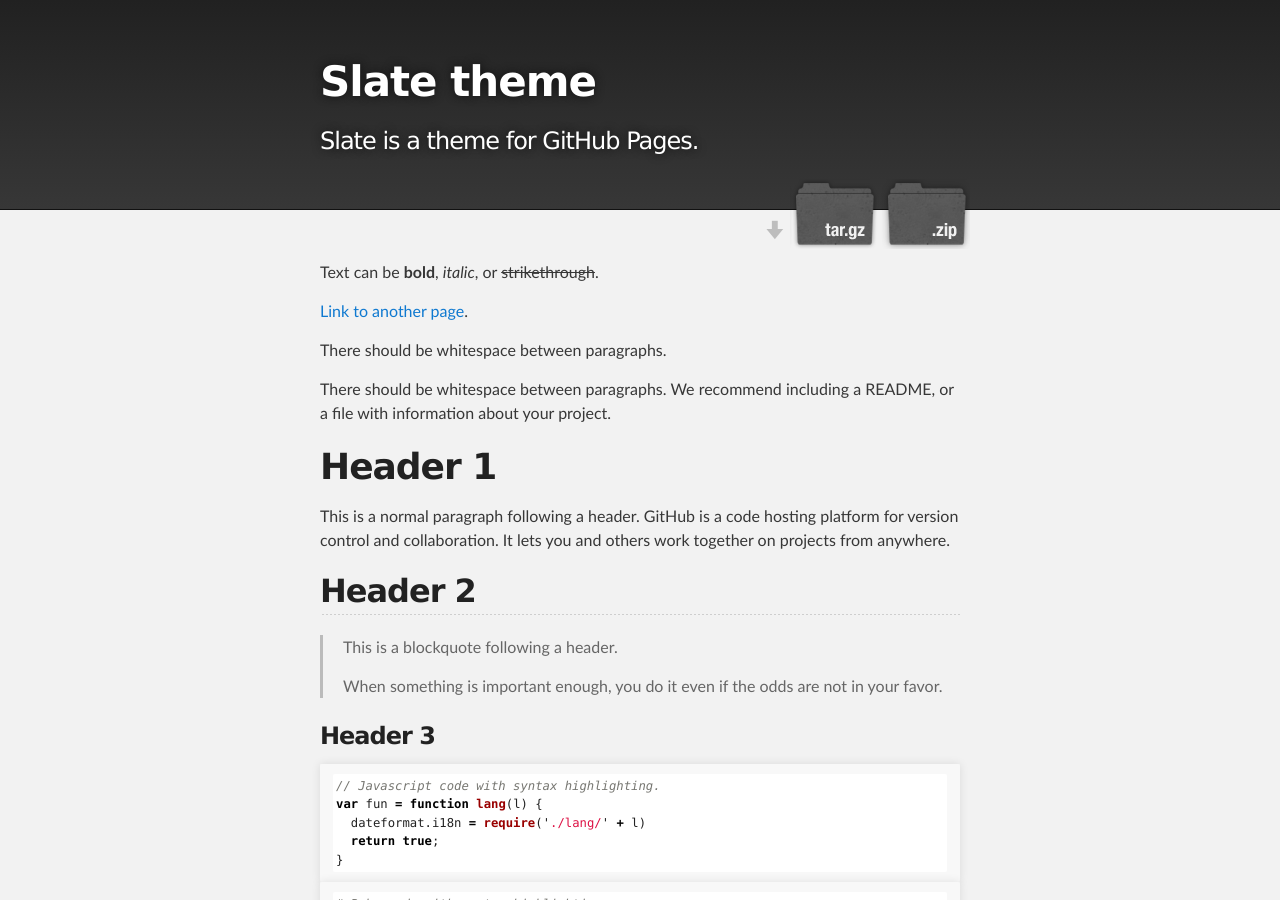
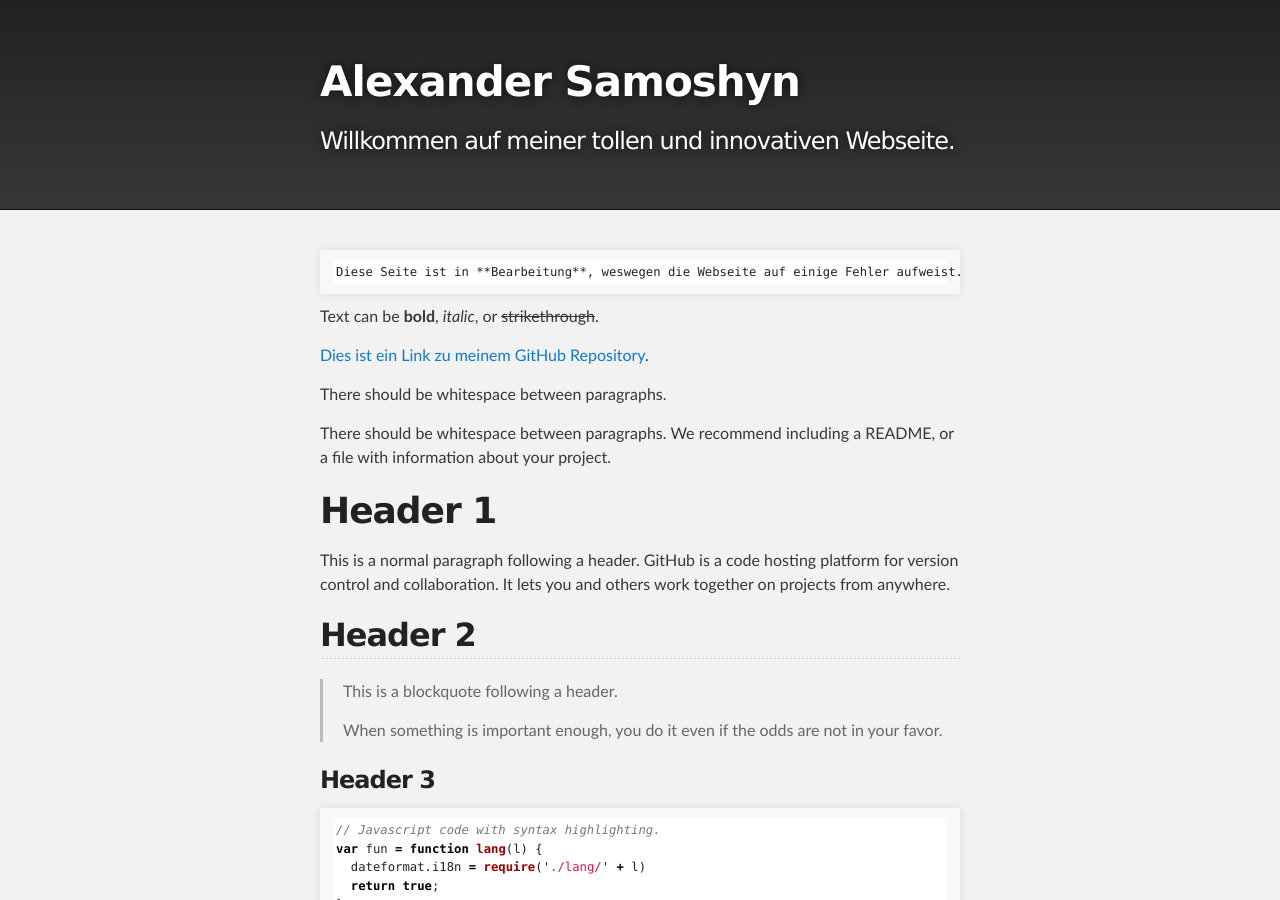
Before and after one commit to alexandersamoshyn/alexandersamoshyn.github.io, a Jekyll site: the page built from index.md, in a window 1280 px wide and 900 px high. Built offline with Jekyll 4.4.1, drawn with Linux system fonts in a browser that asks for light colours.

Commit message:
index.md und _config-yml file geaendert

````diff
--- a/_config.yml
+++ b/_config.yml
@@ -1,5 +1,5 @@
-title: Slate theme
-description: Slate is a theme for GitHub Pages.
-show_downloads: true
+title: Alexander Samoshyn
+description: Willkommen auf meiner tollen und innovativen Webseite.
+show_downloads: false
 google_analytics:
 theme: jekyll-theme-slate
--- a/index.md
+++ b/index.md
@@ -2,9 +2,14 @@
 layout: default
 ---
 
+```
+Diese Seite ist in **Bearbeitung**, weswegen die Webseite auf einige Fehler aufweist.
+```
+
+
 Text can be **bold**, _italic_, or ~~strikethrough~~.
 
-[Link to another page](./another-page.html).
+[Dies ist ein Link zu meinem GitHub Repository](https://github.com/alexandersamoshyn/alexandersamoshyn.github.io).
 
 There should be whitespace between paragraphs.
 
````
